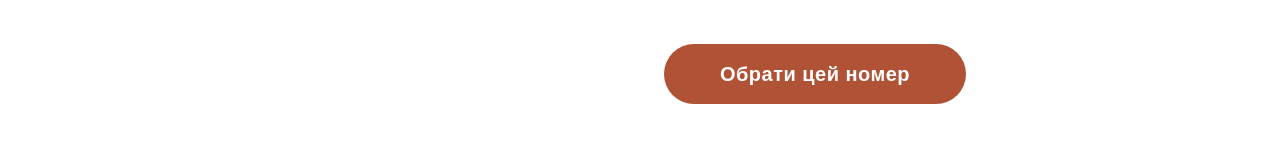
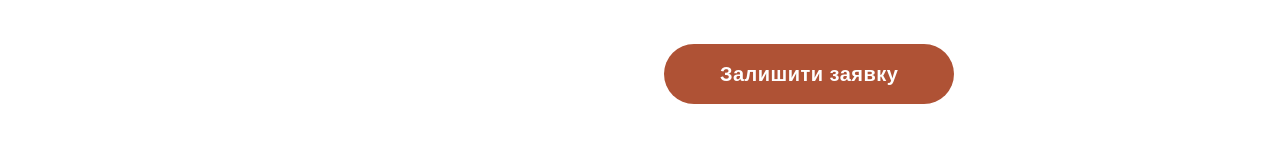
Before and after one commit to hellowebflove-cpu/circle-hotel, a Next.js app: page /invest in a window 1280 px wide. Shown: the part 789-932 px from the top of the page. Built offline with nearby package versions, Linux system fonts and the light colour scheme; a web font is replaced by a local one.

Commit message:
Rename Investment CTA: 'Обрати цей номер' → 'Залишити заявку'

```diff
--- a/src/components/sections/Investment.tsx
+++ b/src/components/sections/Investment.tsx
@@ -223,7 +223,7 @@ export default function Investment() {
               href="/invest"
               className="mt-10 inline-flex w-full items-center justify-center rounded-[50px] bg-[#AF5235] px-14 py-4 text-lg font-semibold tracking-[0.48px] text-white transition-colors duration-200 hover:bg-[#9A4730] sm:w-auto sm:self-start md:text-xl"
             >
-              Обрати цей номер
+              Залишити заявку
             </a>
           </div>
         </div>
```
